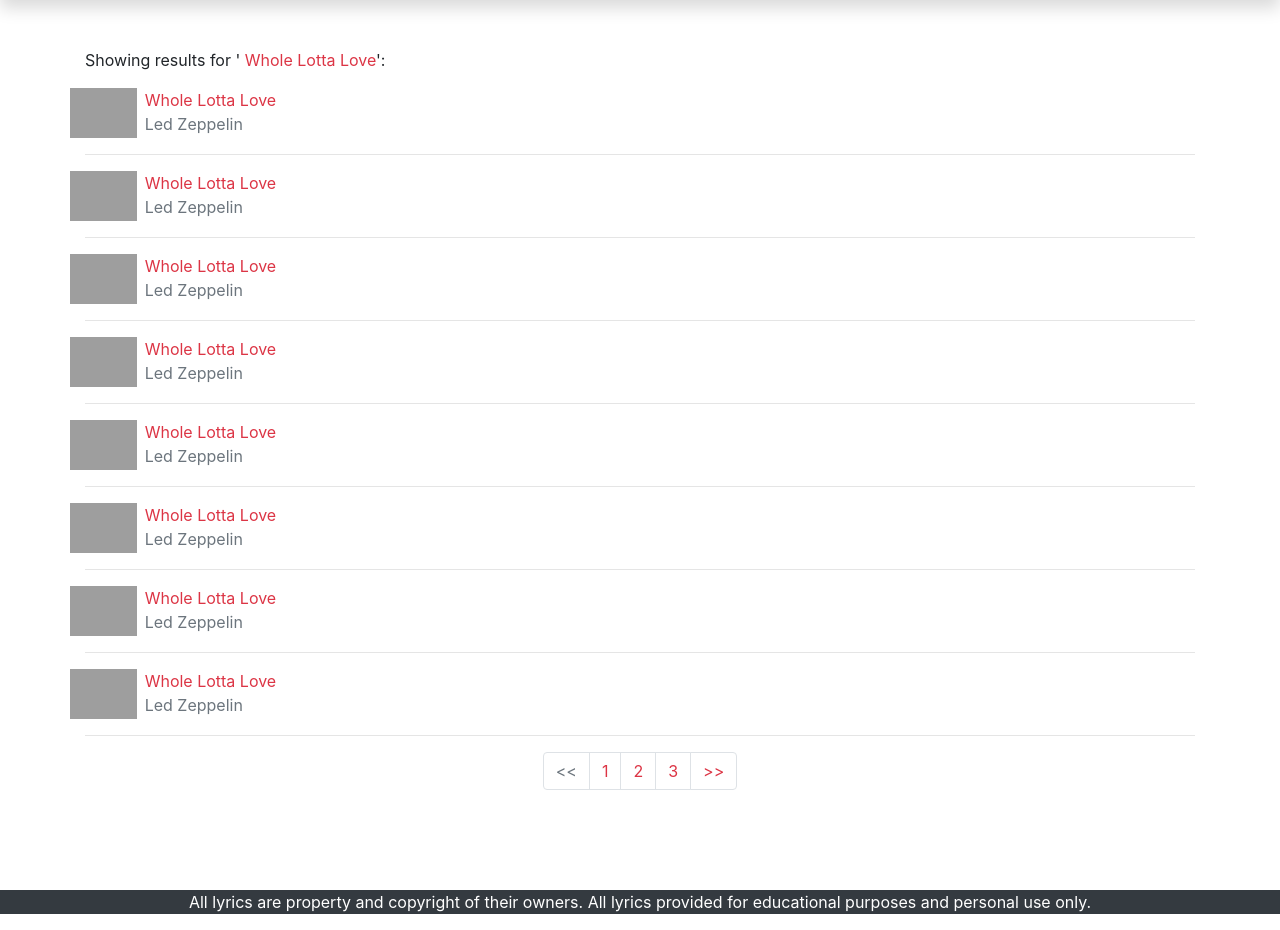
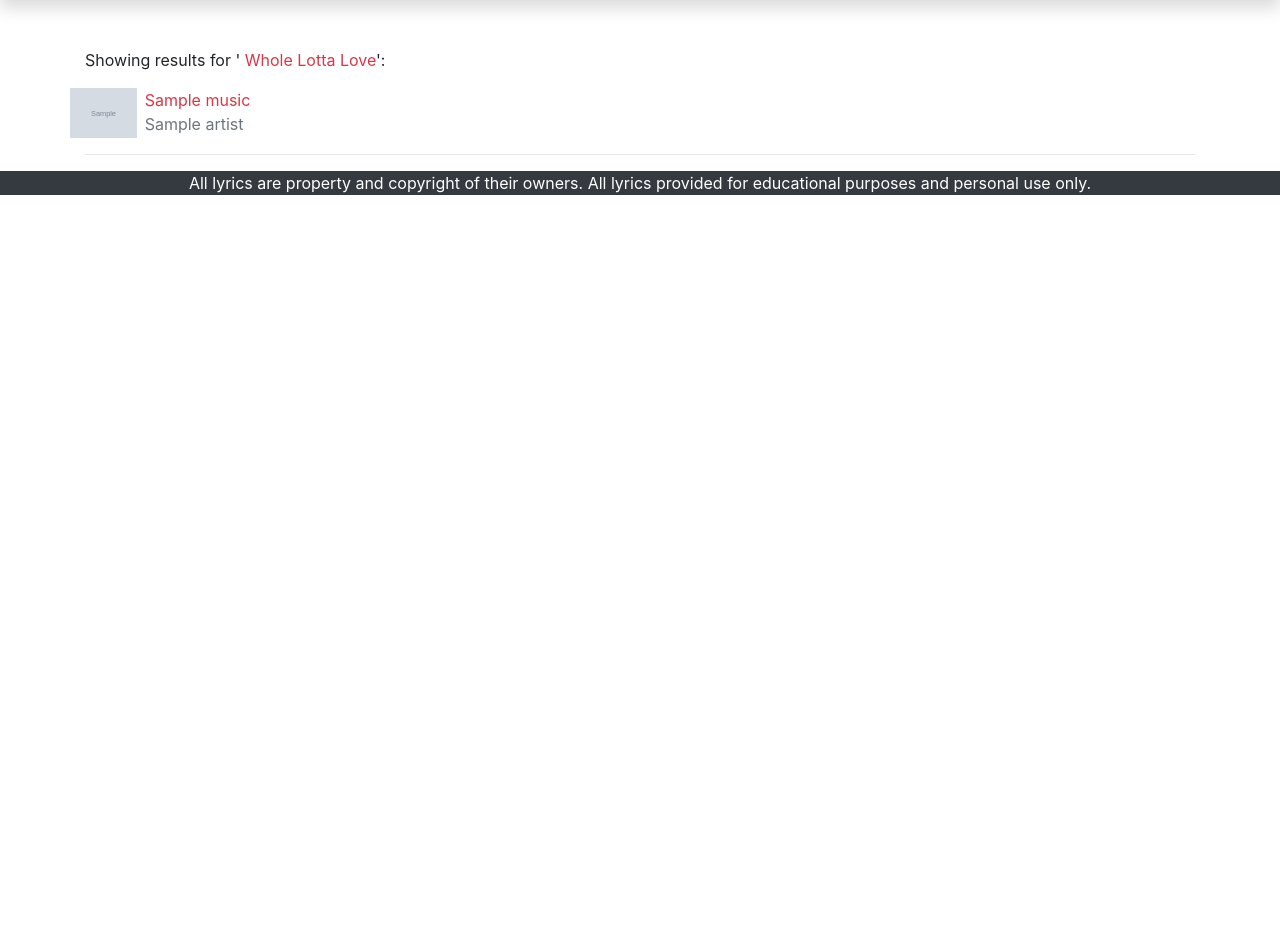
Before and after one commit to kingnz007/Central-Lyrics, a Django app: template templates/central/search.html in a window 1280 px wide. Shown: the part 56-986 px from the top of the page. After the commit the page ends 251 px from the top, so only its background shows below. Run offline with Django 3.2, Linux system fonts and the light colour scheme; the template is opened without the code that fills it: most values are stand-ins (such as "Sample title", 1, 10 or a date in 2020); grey boxes marked "Sample" are stand-in pictures; some libraries are stand-ins or nearby versions; grey boxes are pictures that could not be loaded.

Commit message:
lyrics left...

```diff
--- a/central/urls.py
+++ b/central/urls.py
@@ -1,9 +1,10 @@
-from django.urls import path
+from django.urls import path, re_path
 from . import views
 
 urlpatterns = [
     path('', views.index, name='index'),
     path('search', views.search, name='search'),
 
-    path('lyrics', views.lyrics, name='lyrics'),
+    re_path('(?P<artist>.*)/(?P<song>.*)/$', views.lyrics, name='lyrics'),
+
 ]
--- a/templates/central/search.html
+++ b/templates/central/search.html
@@ -10,173 +10,41 @@
     </p>
 
     <div id="album">
+      {% for music in musics %}
         <div class="result">
           <div class="row">
               <div class="col-xs-2">
-                    <a href="">
-                        <img src="https://chapelboromedia.s3.amazonaws.com/uploads/2019/09/10124917/Led-Zeppelin-1.jpg" height="50px" alt="">
+                <a href="{% url 'lyrics' artist=music.artist|slugify song=music.title|slugify %}">
+                      <img src="{{ music.image }}" height="50px" alt="">
                   </a>
               </div>
               <div class="col-xs-10 pl-2">
                   <span>
-                     <a href="" class="text-danger">Whole Lotta Love</a>
+                  <a href="{% url 'lyrics' artist=music.artist|slugify song=music.title|slugify %}" class="text-danger">
+                    {{ music.title }}
+                  </a>
                   </span>
                   <br />
-                    <span class="text-muted">Led Zeppelin</span>
+                  <span class="text-muted">
+                      {{ music.artist }}
+                  </span>
               </div>
           </div>
           <hr />
       </div>
+      {% empty %}
+      <h2>No results found</h2>
 
-        <div class="result">
-            <div class="row">
-                <div class="col-xs-2">
-                    <a href="">
-                        <img src="https://chapelboromedia.s3.amazonaws.com/uploads/2019/09/10124917/Led-Zeppelin-1.jpg" height="50px" alt="">
-                    </a>
-                </div>
-                <div class="col-xs-10 pl-2">
-                    <span>
-                     <a href="" class="text-danger">Whole Lotta Love</a>
-                    </span>
-                    <br />
-                    <span class="text-muted">Led Zeppelin</span>
-                </div>
-            </div>
-            <hr />
-        </div>
+      {% endfor %}
 
-        <div class="result">
-            <div class="row">
-                <div class="col-xs-2">
-                    <a href="">
-                        <img src="https://chapelboromedia.s3.amazonaws.com/uploads/2019/09/10124917/Led-Zeppelin-1.jpg" height="50px" alt="">
-                    </a>
-                </div>
-                <div class="col-xs-10 pl-2">
-                    <span>
-                     <a href="" class="text-danger">Whole Lotta Love</a>
-                    </span>
-                    <br />
-                    <span class="text-muted">Led Zeppelin</span>
-                </div>
-            </div>
-            <hr />
-        </div>
 
-        <div class="result">
-            <div class="row">
-                <div class="col-xs-2">
-                    <a href="">
-                        <img src="https://chapelboromedia.s3.amazonaws.com/uploads/2019/09/10124917/Led-Zeppelin-1.jpg" height="50px" alt="">
-                    </a>
-                </div>
-                <div class="col-xs-10 pl-2">
-                    <span>
-                     <a href="" class="text-danger">Whole Lotta Love</a>
-                    </span>
-                    <br />
-                    <span class="text-muted">Led Zeppelin</span>
-                </div>
-            </div>
-            <hr />
-        </div>
 
-        <div class="result">
-            <div class="row">
-                <div class="col-xs-2">
-                    <a href="">
-                        <img src="https://chapelboromedia.s3.amazonaws.com/uploads/2019/09/10124917/Led-Zeppelin-1.jpg" height="50px" alt="">
-                    </a>
-                </div>
-                <div class="col-xs-10 pl-2">
-                    <span>
-                     <a href="" class="text-danger">Whole Lotta Love</a>
-                    </span>
-                    <br />
-                    <span class="text-muted">Led Zeppelin</span>
-                </div>
-            </div>
-            <hr />
-        </div>
 
-        <div class="result">
-            <div class="row">
-                <div class="col-xs-2">
-                    <a href="">
-                        <img src="https://chapelboromedia.s3.amazonaws.com/uploads/2019/09/10124917/Led-Zeppelin-1.jpg" height="50px" alt="">
-                    </a>
-                </div>
-                <div class="col-xs-10 pl-2">
-                    <span>
-                     <a href="" class="text-danger">Whole Lotta Love</a>
-                    </span>
-                    <br />
-                    <span class="text-muted">Led Zeppelin</span>
-                </div>
-            </div>
-            <hr />
-        </div>
 
-        <div class="result">
-            <div class="row">
-                <div class="col-xs-2">
-                    <a href="">
-                        <img src="https://chapelboromedia.s3.amazonaws.com/uploads/2019/09/10124917/Led-Zeppelin-1.jpg" height="50px" alt="">
-                    </a>
-                </div>
-                <div class="col-xs-10 pl-2">
-                    <span>
-                     <a href="" class="text-danger">Whole Lotta Love</a>
-                    </span>
-                    <br />
-                    <span class="text-muted">Led Zeppelin</span>
-                </div>
-            </div>
-            <hr />
-        </div>
 
-        <div class="result">
-            <div class="row">
-                <div class="col-xs-2">
-                    <a href="">
-                        <img src="https://chapelboromedia.s3.amazonaws.com/uploads/2019/09/10124917/Led-Zeppelin-1.jpg" height="50px" alt="">
-                    </a>
-                </div>
-                <div class="col-xs-10 pl-2">
-                    <span>
-                     <a href="" class="text-danger">Whole Lotta Love</a>
-                    </span>
-                    <br />
-                    <span class="text-muted">Led Zeppelin</span>
-                </div>
-            </div>
-            <hr />
-        </div>
+
     </div> <!-- Album -->
 
-    <!-- pagiantion -->
-    <div id="page-navigation" style="margin-bottom: 100px;">
-        <nav aria-label="Page navigation example">
-            <ul class="pagination justify-content-center">
-              <li class="page-item disabled">
-                <a class="page-link" href="#" tabindex="-1"><<</a>
-              </li>
-              <li class="page-item">
-                  <a class="page-link text-danger" href="#">1</a>
-                </li>
-              <li class="page-item">
-                  <a class="page-link text-danger" href="#">2</a>
-                </li>
-              <li class="page-item">
-                  <a class="page-link text-danger" href="#">3</a>
-                </li>
-              <li class="page-item">
-                <a class="page-link text-danger" href="#"> >> </a>
-              </li>
-            </ul>
-          </nav>
-    </div>
 
   </div> <!-- Container -->
 {% endblock %}
--- a/templates/partials/_navbar.html
+++ b/templates/partials/_navbar.html
@@ -16,7 +16,7 @@
             <form action="{% url 'search' %}" method="GET" class="form-inline my-2 my-lg-0">
               <div class="input-group w-100" id="wrap">
                 <input type="search" class="form-control" id="searchField"
-                name="q" placeholder="Search lyrics..." autofocus>
+                name="q" placeholder="Search lyrics..." autofocus value="{{ values.q }}">
                 <div class="input-group-append">
                   <button type="submit" class="btn btn-info my-2 my-sm-0" id="searchButton">
                       <i class="fas fa-search"></i>&nbsp;
```
Also changed, not shown: central/views.py (+30 -9 lines). Lines whose indentation alone changed are shown as unchanged.
